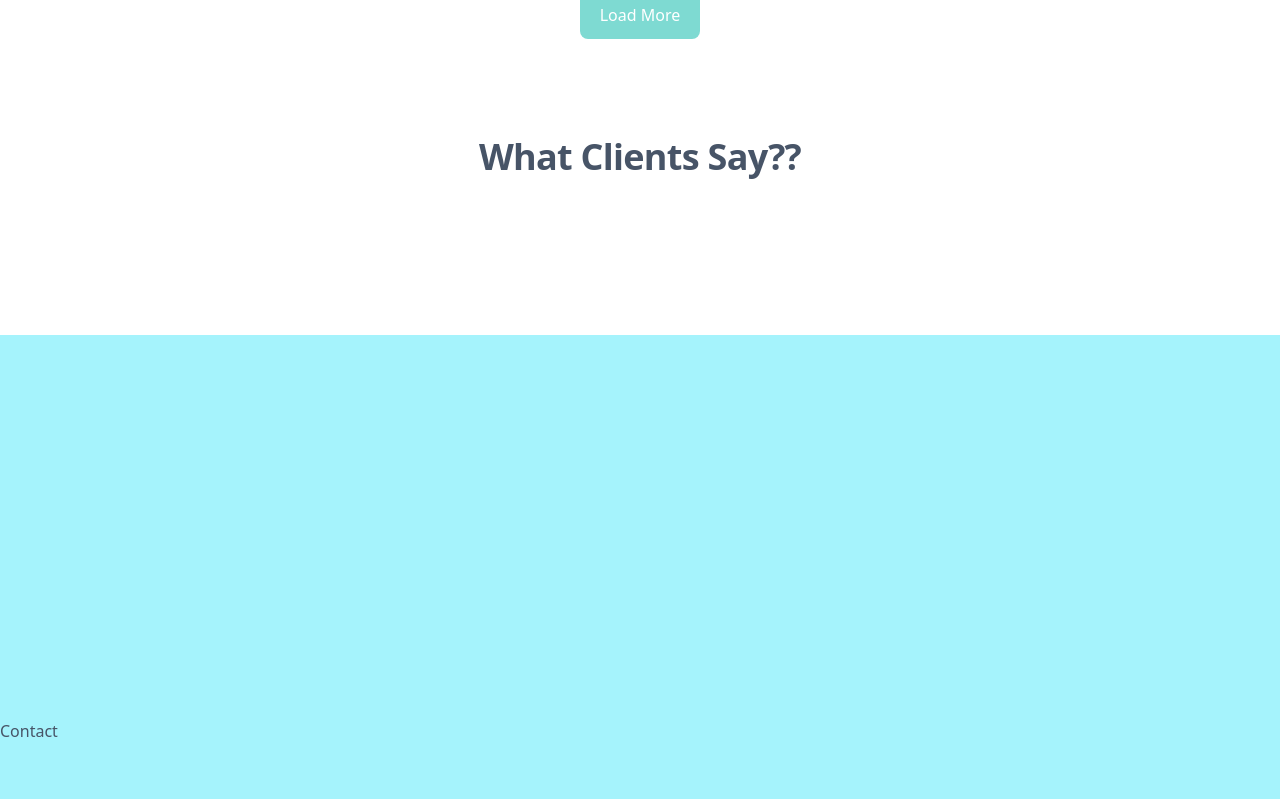
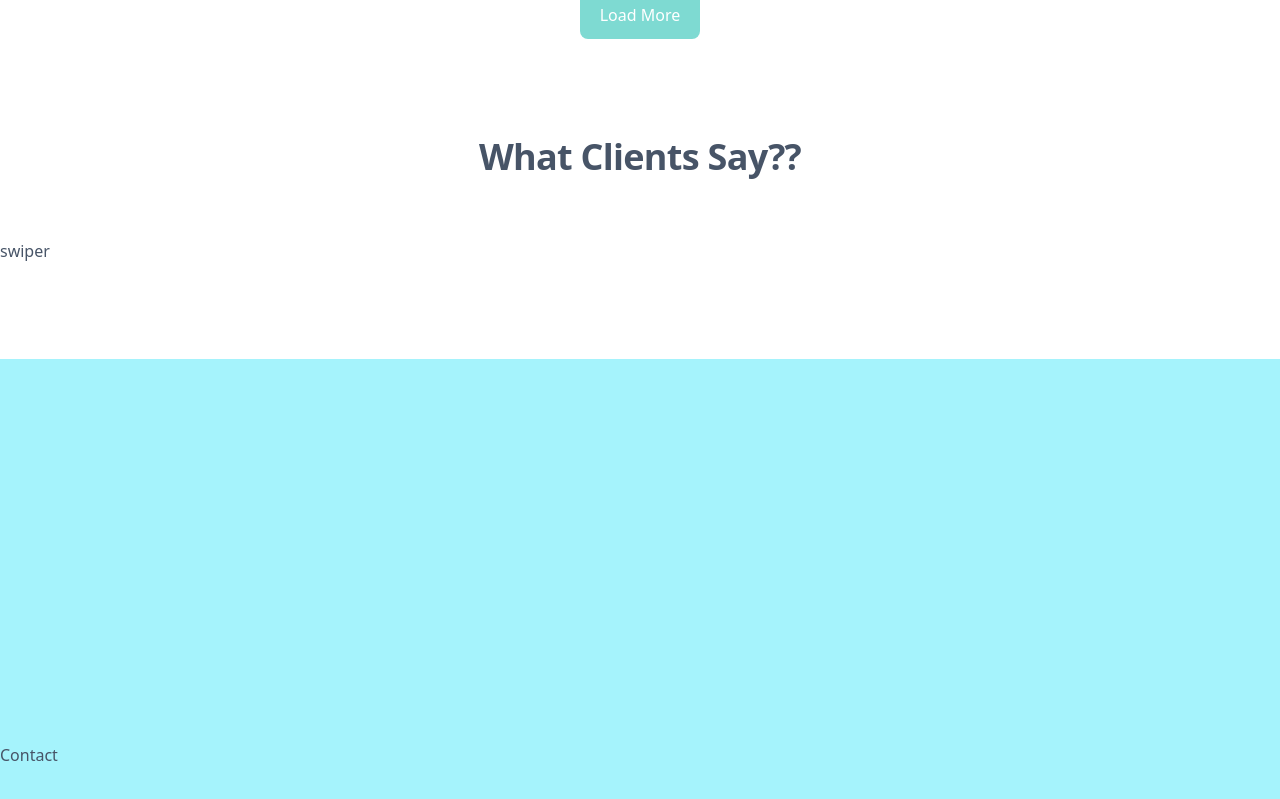
Before and after one commit to abuhosain/latest-portfolio, a Next.js app: page / in a window 1280 px wide. Shown: the part 3623-4422 px from the top of the page. Built offline with nearby package versions, Linux system fonts and the light colour scheme.

Commit message:
testimonial setup done

```diff
--- a/components/Testimonial/Testimonials.jsx
+++ b/components/Testimonial/Testimonials.jsx
@@ -15,7 +15,7 @@ import AnimatedText from "../AnimatedText";
 import Image from "next/image";
 
 // import sample data for testimoinials
-const data = [
+const slides = [
   {
     img: "/assets/testimoinial/img-1.png",
     name: "John Doe",
@@ -68,6 +68,11 @@ const Testimonials = () => {
           textStyles="h2 mb-[30px] xl:mb-[60px] text-center"
         />
       </div>
+      <Swiper>
+        {slides.map((slide, index) => {
+          return <SwiperSlide key={index}>swiper</SwiperSlide>;
+        })}
+      </Swiper>
     </div>
   );
 };
```
